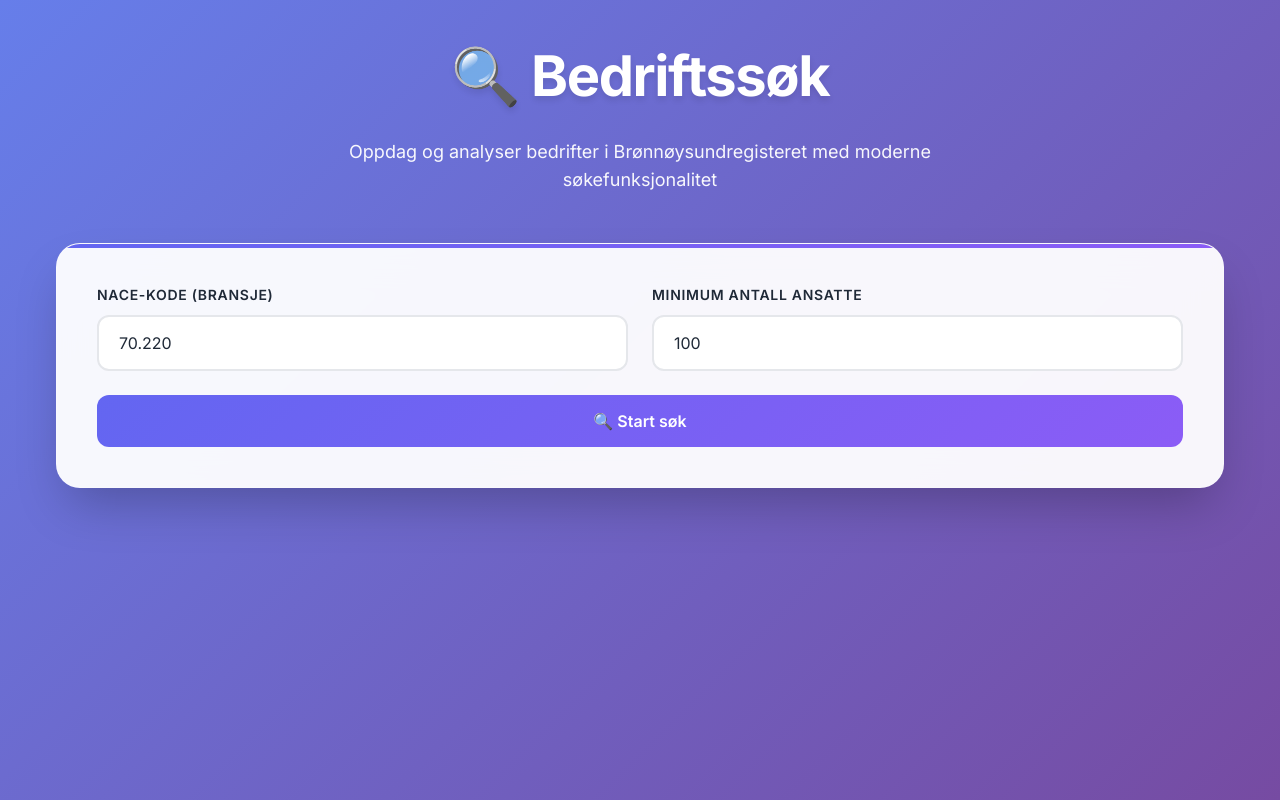
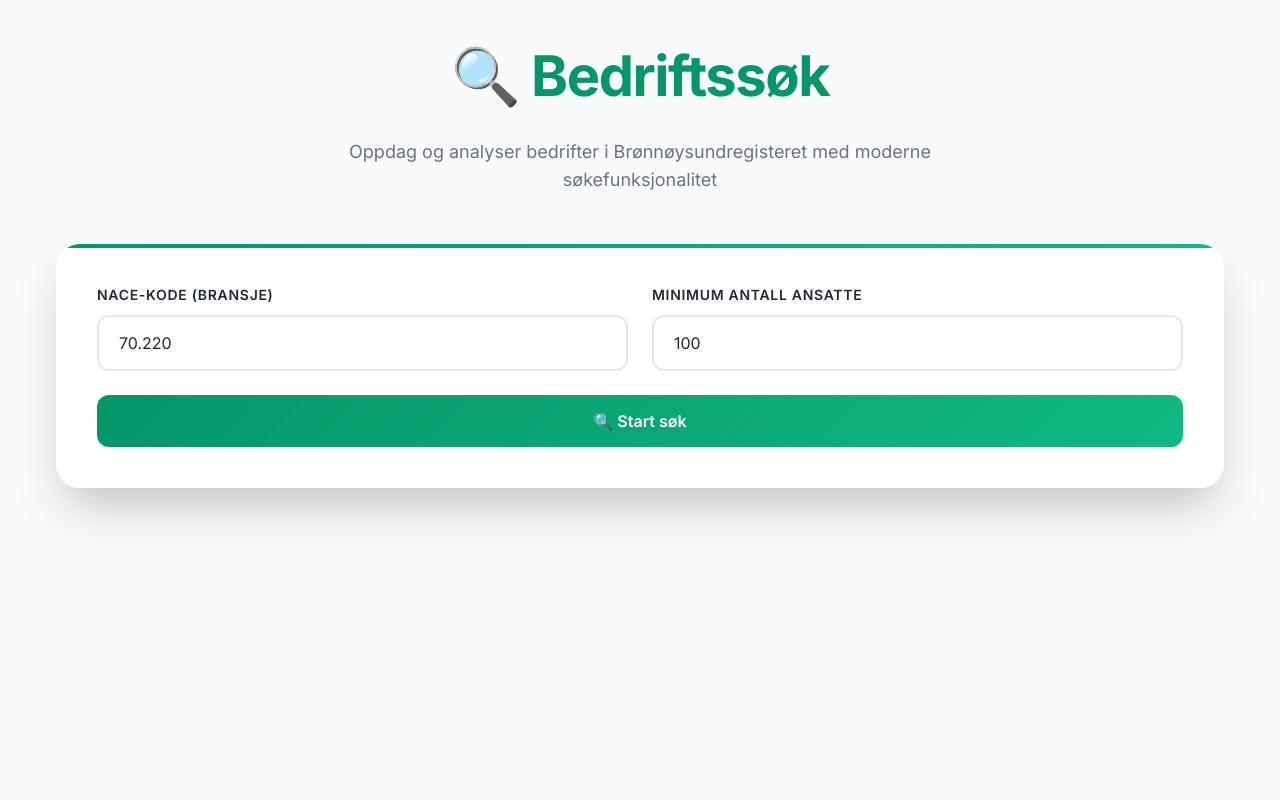
Before and after one commit to hamarso/bedriftssok_v3, a Flask app: page / in a window 1280 px wide. Run offline with Flask 3, Linux system fonts and the light colour scheme.

Commit message:
Endret fargetema til moderne grønn - fjernet blå gradient

```diff
--- a/templates/index.html
+++ b/templates/index.html
@@ -15,11 +15,11 @@
         }
 
         :root {
-            --primary: #6366f1;
-            --primary-dark: #4f46e5;
-            --secondary: #8b5cf6;
-            --success: #10b981;
-            --success-dark: #059669;
+            --primary: #059669;
+            --primary-dark: #047857;
+            --secondary: #10b981;
+            --success: #059669;
+            --success-dark: #047857;
             --warning: #f59e0b;
             --error: #ef4444;
             --text-primary: #1f2937;
@@ -39,7 +39,7 @@
 
         body {
             font-family: 'Inter', -apple-system, BlinkMacSystemFont, 'Segoe UI', Roboto, sans-serif;
-            background: linear-gradient(135deg, #667eea 0%, #764ba2 100%);
+            background: #f8fafc;
             min-height: 100vh;
             color: var(--text-primary);
             line-height: 1.6;
@@ -54,7 +54,7 @@
         .header {
             text-align: center;
             margin-bottom: 3rem;
-            color: white;
+            color: var(--text-primary);
         }
 
         .header h1 {
@@ -62,12 +62,12 @@
             margin-bottom: 1rem;
             font-weight: 700;
             letter-spacing: -0.025em;
-            text-shadow: 0 4px 6px rgba(0, 0, 0, 0.1);
+            color: var(--primary);
         }
 
         .header p {
             font-size: 1.125rem;
-            opacity: 0.95;
+            color: var(--text-secondary);
             font-weight: 400;
             max-width: 600px;
             margin: 0 auto;
@@ -272,7 +272,7 @@
         }
 
         tr:hover {
-            background: rgba(99, 102, 241, 0.02);
+            background: rgba(5, 150, 105, 0.02);
         }
 
         .loading {
```
